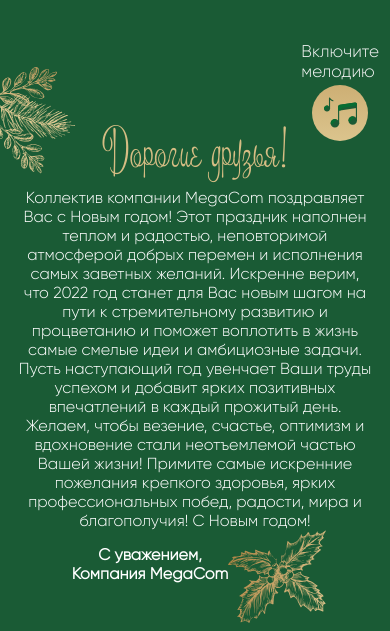
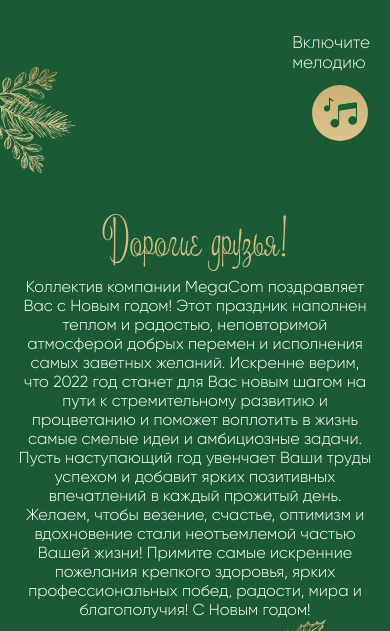
Before and after one commit to JoomartDuishenaliev/newyear, a plain HTML site: page index.html in a window 390 px wide. Shown: the top 631 px of the page. Drawn offline with Linux system fonts and the light colour scheme.

Commit message:
fix: music itself

```diff
--- a/index.html
+++ b/index.html
@@ -12,13 +12,11 @@
 <img class="list2" src="media/icons/list_2.svg" alt="">
 <img class="list3" src="media/icons/list_3.svg" alt="">
 <img class="list4" src="media/icons/list_4.svg" alt="">
+<ul class="music-text">
+    <li>Включите</li>
+    <li>мелодию</li>
+</ul>
 <img class="music" src="media/icons/music.svg" alt="">
-<div class="music-box">
-    <ul class="music-text">
-        <li>Включите</li>
-        <li>мелодию</li>
-    </ul>
-</div>
 <div class="container">
     <div class="content">
         <p class="title">Дорогие друзья!</p>
--- a/style.css
+++ b/style.css
@@ -96,7 +96,7 @@ p{
     bottom:70px;
 }
 
-.music-box .music-text{
+.music-text{
     display: none;
 }
 
@@ -131,15 +131,14 @@ p{
     .footer{
         margin-bottom: 40px;
     }
-    .music-box .music-text{
+    .music-text{
         display: block;
         list-style: none;
         font-size: 17px;
         font-family: Gilroy, serif;
         color: whitesmoke;
-        padding-top: 7px;
-        position: absolute;
-        left: 67%;
-        top: 17px;
+        padding-top: 15px;
+        padding-right: 20px;
+        float: right;
     }
 }
```
